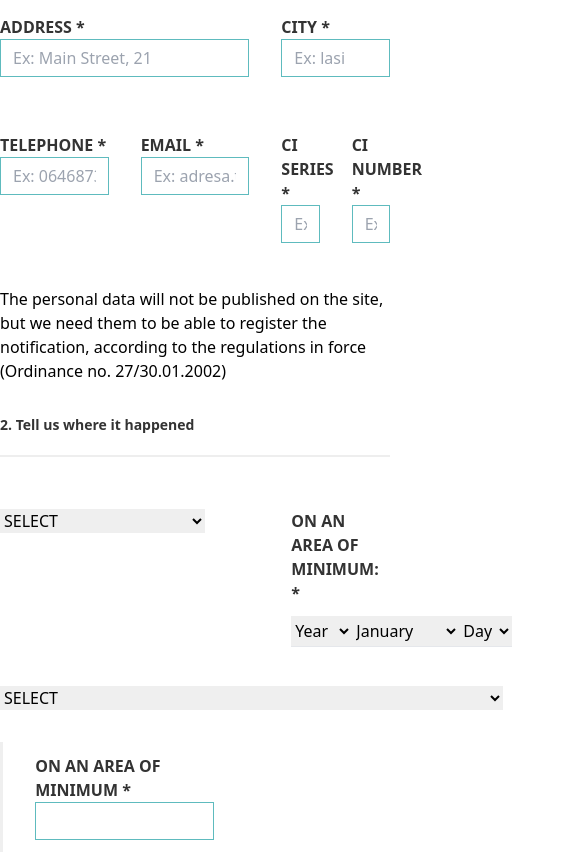
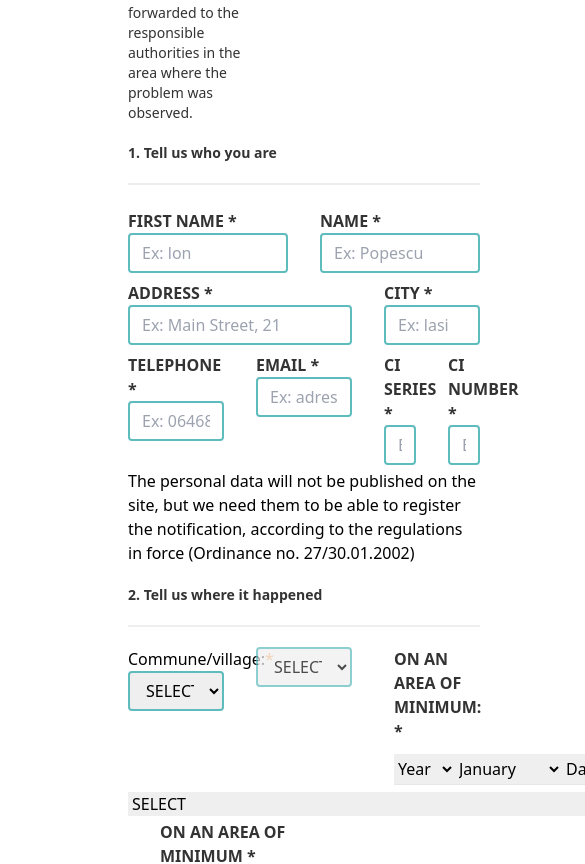
Before and after one commit to kamruz-zzaman/forest-templet-frontend, a React (Vite) app: page / in a window 390 px wide. Shown: the part 1381-2245 px from the top of the page, 585 px wide, since content can reach past the window. Built offline with nearby package versions, Linux system fonts and the light colour scheme.

Commit message:
input design changing

```diff
--- a/src/components/AddAMark/AddAMark.jsx
+++ b/src/components/AddAMark/AddAMark.jsx
@@ -4,8 +4,8 @@ const AddAMark = () => {
   const data = (
     <select
       name="data[marks_tmp]"
-      class="form-control select"
-      autocomplete="off"
+      className="form-control select"
+      autoComplete="off"
       data-live-search="1"
       id="marks_tmp"
     >
--- a/src/components/FormDetails.jsx
+++ b/src/components/FormDetails.jsx
@@ -2,6 +2,7 @@ import AddAMark from "./AddAMark/AddAMark";
 import CheckboxItems from "./InputField/CheckboxItems";
 import TextInput from "./InputField/TextInput";
 import CommuneVillage from "./SelectOption/CommuneVillage";
+import Country from "./SelectOption/Country";
 import DayMonthYears from "./SelectOption/DayMonthYears";
 import InAForestOf from "./SelectOption/InAForestOf";
 import ClaimPV from "./Upload/ClaimPV";
@@ -19,7 +20,7 @@ const FormDetails = () => {
   );
 
   return (
-    <section className="py-16">
+    <section className="px-32 py-16">
       <div className="container mx-auto">
         <div>
           {/* top description */}
@@ -36,9 +37,9 @@ const FormDetails = () => {
           </div>
 
           {/* Form */}
-          <form>
+          <form className="mt-5">
             {/*  Tell us who you are */}
-            <div className="grid grid-cols-12 gap-8">
+            <div className="grid grid-cols-12 gap-x-8">
               <div className="col-span-12">
                 {fromTitle("1. ", " Tell us who you are")}
               </div>
@@ -139,7 +140,7 @@ const FormDetails = () => {
                 />
               }
 
-              <div className="col-span-12">
+              <div className="col-span-12 mb-5">
                 <p>
                   {`The personal data will not be published on the site, but we need them to be able to register the notification, according to the regulations in force (Ordinance no. 27/30.01.2002)`}
                 </p>
@@ -151,7 +152,8 @@ const FormDetails = () => {
               </div>
 
               {/* Commune village select */}
-              <div className="col-span-8"> {<CommuneVillage />} </div>
+              <div className="col-span-4"> {<CommuneVillage />} </div>
+              <div className="col-span-4"> {<Country />} </div>
 
               {/* When You Noticed */}
               <div className="col-span-4">{<DayMonthYears />}</div>
--- a/src/components/InputField/CheckItem.jsx
+++ b/src/components/InputField/CheckItem.jsx
@@ -20,8 +20,8 @@ const CheckItem = ({ data }) => {
 
         <select
           name="data[Report][activity_abandoned_wood]"
-          class="form-control select"
-          autocomplete="off"
+          className="form-control select"
+          autoComplete="off"
           data-live-search="1"
           id="ReportActivityAbandonedWood"
         >
--- a/src/components/InputField/TextInput.jsx
+++ b/src/components/InputField/TextInput.jsx
@@ -7,7 +7,7 @@ const TextInput = ({
   style,
 }) => {
   return (
-    <div className={`flex flex-col my-3 w-full ${style}`}>
+    <div className={`flex flex-col my-1 w-full ${style}`}>
       <label
         className="uppercase font-bold text-[#333] cursor-pointer"
         htmlFor={id}
@@ -17,7 +17,7 @@ const TextInput = ({
 
       <input
         id={id}
-        className="border border-primary py-1.5 px-3 outline-none focus:shadow-md"
+        className="border-2 border-primary py-1.5 px-3 outline-none focus:shadow-md rounded"
         type={type}
         placeholder={placeholder}
       />
--- a/src/components/SelectOption/AdjacentTrees.jsx
+++ b/src/components/SelectOption/AdjacentTrees.jsx
@@ -4,8 +4,8 @@ const InAForestOf = () => {
   const data = (
     <select
       name="data[Report][tree_mark_id]"
-      class="form-control select"
-      autocomplete="off"
+      className="form-control select"
+      autoComplete="off"
       data-live-search="1"
       id="ReportTreeMarkId"
     >
--- a/src/components/SelectOption/CommuneVillage.jsx
+++ b/src/components/SelectOption/CommuneVillage.jsx
@@ -3,16 +3,16 @@ import React from "react";
 const CommuneVillage = () => {
   const data = (
     <>
-      <div class="col-md-4">
-        <label for="ReportCityId" class="control-label">
+      <div className="col-md-4">
+        <label for="ReportCityId" className="control-label">
           Commune/village:
-          <span class="color-orange">*</span>
+          <span className="text-orange-400">*</span>
         </label>
-        <div class="required">
+        <div className="required">
           <select
             name="data[Report][city_id]"
-            class="form-control select"
-            autocomplete="off"
+            className="border-2 border-primary py-1.5 px-3 outline-none focus:shadow-md rounded w-full"
+            autoComplete="off"
             data-live-search="1"
             id="ReportCityId"
           >
@@ -2988,156 +2988,7 @@ const CommuneVillage = () => {
       </div>
     </>
   );
-
-  const show = (
-    <>
-      <select name="" id="">
-        <option value="">SELECT</option>
-        <optgroup label="Alba">
-          <option value="1">White</option>
-          <option value="2">Almasu Mare</option>
-          <option value="3">Arians</option>
-          <option value="4">Avram Iancu</option>
-          <option value="5">Berghin</option>
-          <option value="6">Bistro</option>
-          <option value="7">Blandiana</option>
-          <option value="8">Granoasa Bucerdea</option>
-          <option value="9">horn</option>
-          <option value="10">Calnick</option>
-          <option value="11">Cenade</option>
-          <option value="12">rug</option>
-          <option value="13">Asked-Bacainti</option>
-          <option value="14">Citadel of Balta</option>
-          <option value="15">Peeping</option>
-          <option value="16">The curuleasa</option>
-          <option value="17">Jos Christmas</option>
-          <option value="18">jack</option>
-          <option value="19">cut</option>
-          <option value="20">Daia Romana</option>
-          <option value="21">Dostal</option>
-          <option value="22">Without</option>
-          <option value="23">Galda de Jos</option>
-          <option value="24">Upper Guard</option>
-          <option value="25">crook</option>
-          <option value="26">Hopârta</option>
-          <option value="27">hore</option>
-          <option value="28">Ighiu</option>
-          <option value="29">whole</option>
-          <option value="30">Jidvei</option>
-          <option value="31">orchards</option>
-          <option value="32">Lüps</option>
-          <option value="33">The New Shovel</option>
-          <option value="34">The meadow of Mures</option>
-          <option value="35">Metes</option>
-          <option value="36">ling</option>
-          <option value="37">MIRĂSLĂU</option>
-          <option value="38">Mogos</option>
-          <option value="39">Noslac</option>
-          <option value="40">workaround</option>
-          <option value="41">oh</option>
-          <option value="42">Piano</option>
-          <option value="43">The Glade of the Ford</option>
-          <option value="44">slope</option>
-          <option value="45">Postage</option>
-          <option value="46">Rădeşti</option>
-          <option value="47">ramet</option>
-          <option value="48">Rimetea</option>
-          <option value="49">Rosia de Secas</option>
-          <option value="50">Rosia Montana</option>
-          <option value="51">The willow tree</option>
-          <option value="52">Salistia</option>
-          <option value="53">Sasciori</option>
-          <option value="54">Chancel</option>
-          <option value="55">Sântimbru</option>
-          <option value="56">Staircase</option>
-          <option value="57">Tight</option>
-          <option value="58">Sohodol</option>
-          <option value="59">slobber</option>
-          <option value="60">sona</option>
-          <option value="61">spring</option>
-          <option value="62">suck</option>
-          <option value="63">Unirea</option>
-          <option value="64">Vadu Motilor</option>
-          <option value="65">Long Valley</option>
-          <option value="66">Otter</option>
-          <option value="67">Downwind</option>
-          <option value="2875">Nice</option>
-        </optgroup>
-        <optgroup label="Arad">
-          <option value="68">Almas</option>
-          <option value="69">Apathetic</option>
-          <option value="70">Archis</option>
-          <option value="71">Bat</option>
-          <option value="72">Barsa</option>
-          <option value="73">Barzava</option>
-          <option value="74">Belius</option>
-          <option value="75">Birches</option>
-          <option value="76">Boxing</option>
-          <option value="77">trees</option>
-          <option value="78">logs</option>
-          <option value="79">carrying</option>
-          <option value="80">Glasses</option>
-          <option value="81">Chisindia</option>
-          <option value="82">Hemp</option>
-          <option value="83">curdle</option>
-          <option value="84">Craiva</option>
-          <option value="85">cartoon</option>
-          <option value="86">clerks</option>
-          <option value="87">Dorobants</option>
-          <option value="88">The fountains</option>
-          <option value="89">Candle</option>
-          <option value="90">beauty</option>
-          <option value="91">Piglet</option>
-          <option value="92">Border</option>
-          <option value="93">Gurahont</option>
-          <option value="94">Hălmagiu</option>
-          <option value="95">Hălmăgel</option>
-          <option value="96">Hashmas</option>
-          <option value="97">Ignes</option>
-          <option value="98">Irritable</option>
-          <option value="99">Orchard</option>
-          <option value="100">Poppy</option>
-          <option value="101">Move</option>
-          <option value="102">The nun</option>
-          <option value="103">potters</option>
-          <option value="104">Paulis</option>
-          <option value="105">Great Peregu</option>
-          <option value="106">Petris</option>
-          <option value="107">pills</option>
-          <option value="108">flop</option>
-          <option value="109">Savarsin</option>
-          <option value="110">Secession</option>
-          <option value="111">Seleusului</option>
-          <option value="112">Semlac</option>
-          <option value="113">He was Great</option>
-          <option value="114">Socodor</option>
-          <option value="115">sago</option>
-          <option value="116">seitin</option>
-          <option value="117">seperate</option>
-          <option value="118">sicula</option>
-          <option value="119">the cylinder</option>
-          <option value="120">sowing</option>
-          <option value="121">Syria</option>
-          <option value="122">stopped</option>
-          <option value="123">sophrona</option>
-          <option value="124">Taut</option>
-          <option value="125">Tarnova</option>
-          <option value="126">USU</option>
-          <option value="127">Varadia de Mures</option>
-          <option value="128">tips</option>
-          <option value="129">come</option>
-          <option value="130">Vladimirescu</option>
-          <option value="131">Stop it</option>
-          <option value="132">Zadar people</option>
-          <option value="133">Zarand</option>
-          <option value="134">Zerind</option>
-          <option value="135">Zimandu New</option>
-        </optgroup>
-      </select>
-    </>
-  );
-
-  return show;
+  return data;
 };
 
 export default CommuneVillage;
--- a/src/components/SelectOption/Country.jsx
+++ b/src/components/SelectOption/Country.jsx
@@ -2,8 +2,8 @@ const Country = () => {
   const data = (
     <select
       name="data[Report][county_id_tmp]"
-      class="form-control select"
-      autocomplete="off"
+      className="border-2 border-primary py-1.5 px-3 outline-none focus:shadow-md rounded w-full"
+      autoComplete="off"
       disabled="disabled"
       data-live-search="1"
       id="ReportCountyIdTmp"
--- a/src/components/SelectOption/InAForestOf.jsx
+++ b/src/components/SelectOption/InAForestOf.jsx
@@ -4,8 +4,8 @@ const InAForestOf = () => {
   const data = (
     <select
       name="data[Report][forest_type_id]"
-      class="form-control select"
-      autocomplete="off"
+      className="form-control select"
+      autoComplete="off"
       data-live-search="1"
       id="ReportForestTypeId"
     >
--- a/src/components/Upload/ClaimPV.jsx
+++ b/src/components/Upload/ClaimPV.jsx
@@ -6,8 +6,8 @@ const ClaimPV = () => {
         <input
           type="file"
           name="data[Report][image_tmp][]"
-          class="form-control file"
-          autocomplete="off"
+          className="form-control file"
+          autoComplete="off"
           multiple="multiple"
           accept="image/jpeg,image/gif,image/png,video/avi,video/msvideo,video/x-msvideo,video/mpeg,video/x-mpeg,video/quicktime,video/mp4,video/x-flv,application/x-mpegURL,video/3gpp"
           data-show-upload="false"
```
